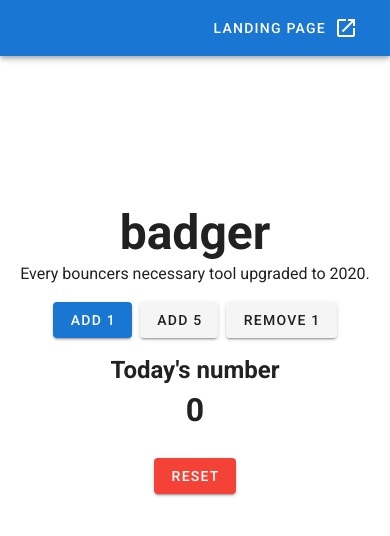
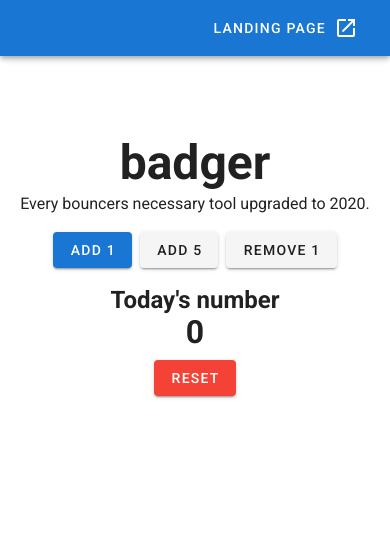
Before and after one commit to juissi999/badger, a Vue app: page /#/ in a window 390 px wide. Shown: the top 536 px of the page. Built offline with nearby package versions, Linux system fonts and the light colour scheme.

Commit message:
Improve responsivity and mobile use

```diff
--- a/src/components/MainPage.vue
+++ b/src/components/MainPage.vue
@@ -2,7 +2,7 @@
   <v-container>
     <v-row class="text-center">
       <v-col cols="12" class="pa-0 pa-md-5">
-        <v-flex xs4 offset-xs4 sm6 offset-sm3>
+        <v-flex xs2 offset-xs5 sm6 offset-sm3>
           <v-img
             :src="require('../assets/logo.png')"
             contain
@@ -29,8 +29,8 @@
         </v-row>
       </v-col>
 
-      <v-col class="mb-5" cols="12">
-        <h2 class="headline font-weight-bold mb-3">
+      <v-col class="mb-0 mb-md-5" cols="12">
+        <h2 class="headline font-weight-bold mb-1 mb-md-3">
           Today's number
         </h2>
 
```
